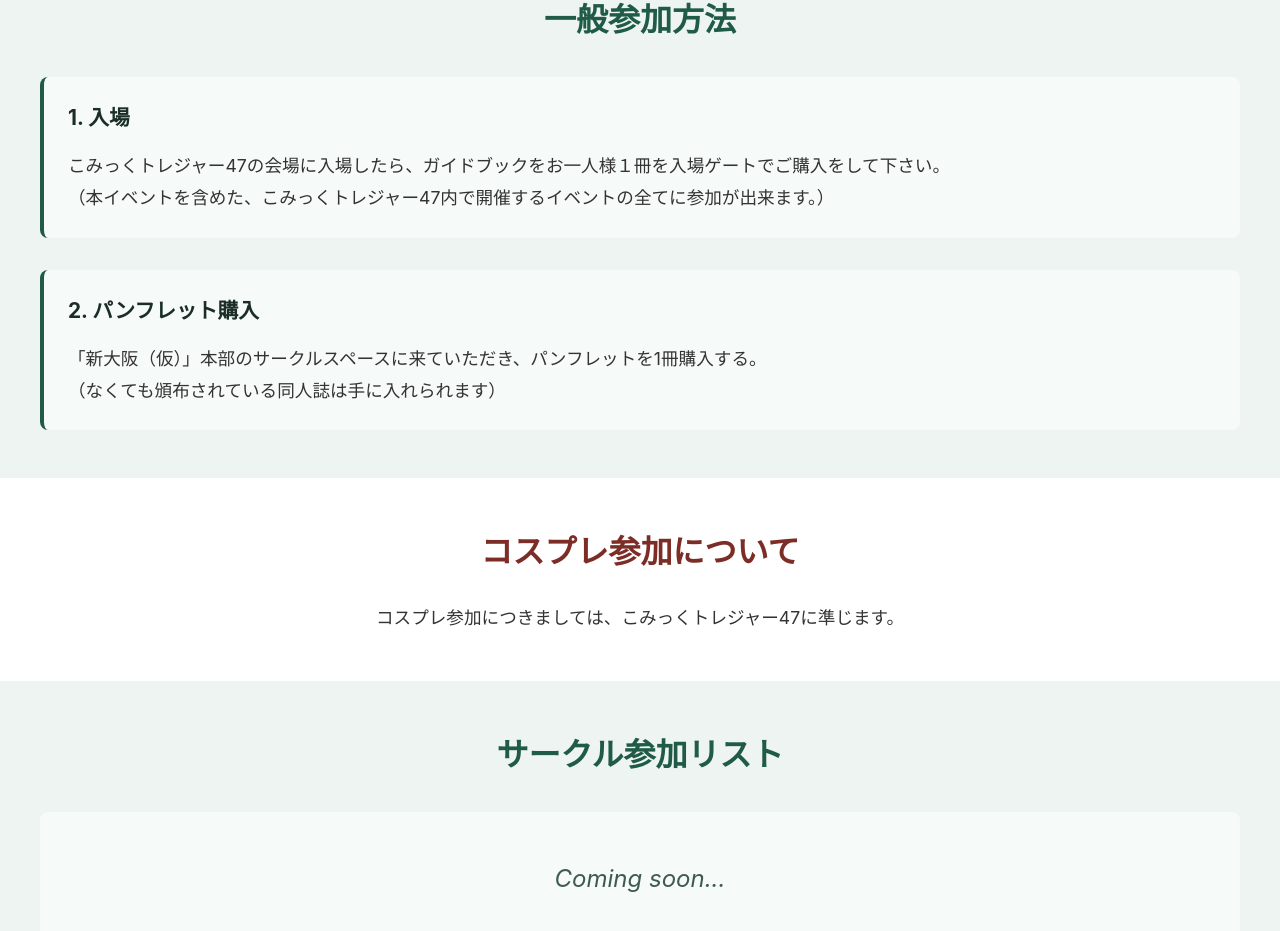
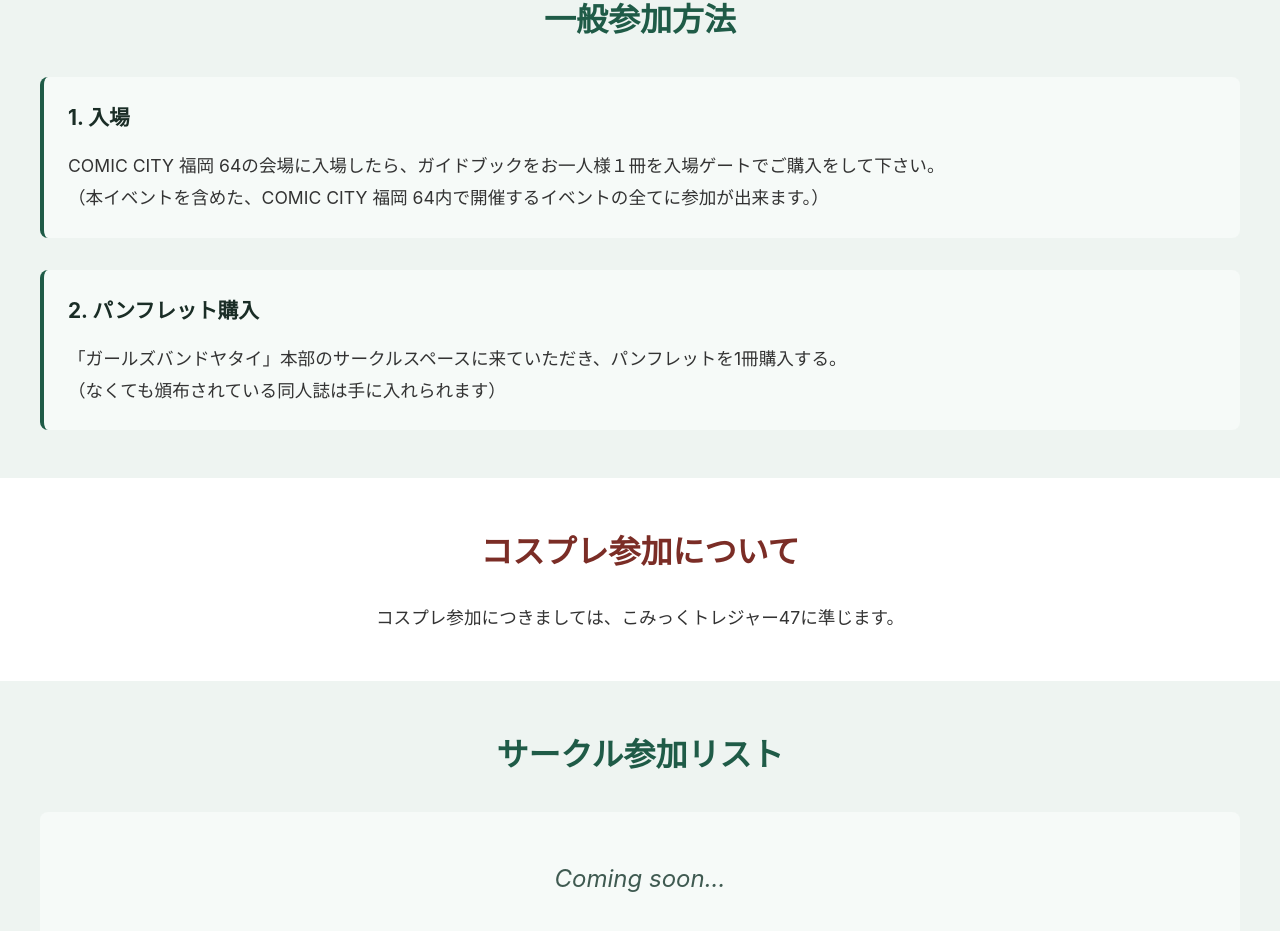
Before and after one commit to aikoikom/gbc_shinoosaka, a Next.js app: page /gbc_shinoosaka/second in a window 1280 px wide. Shown: the part 2123-3054 px from the top of the page. Built offline with nearby package versions, Linux system fonts and the light colour scheme.

Commit message:
Update eventContent.tsx

```diff
--- a/app/eventContent.tsx
+++ b/app/eventContent.tsx
@@ -668,6 +668,35 @@ export const secondEvent: EventContent = {
     ],
   },
 
+ generalParticipation: {
+    heading: '一般参加方法',
+    steps: [
+      {
+        title: '1. 入場',
+        paragraphs: [
+          <>
+            <a href="https://www.akaboo.jp/event/item/20204482.html">COMIC CITY 福岡 64</a>
+            の会場に入場したら、ガイドブックをお一人様１冊を入場ゲートでご購入をして下さい。
+            <br />
+            （本イベントを含めた、
+            <a href="https://www.akaboo.jp/event/item/20204482.html">COMIC CITY 福岡 64</a>
+            内で開催するイベントの全てに参加が出来ます。）
+          </>,
+        ],
+      },
+      {
+        title: '2. パンフレット購入',
+        paragraphs: [
+          <>
+            「ガールズバンドヤタイ」本部のサークルスペースに来ていただき、パンフレットを1冊購入する。
+            <br />
+            （なくても頒布されている同人誌は手に入れられます）
+          </>,
+        ],
+      },
+    ],
+  },
+
   circleList: {
     heading: 'サークル参加リスト',
     comingSoon: 'Coming soon...',
```
